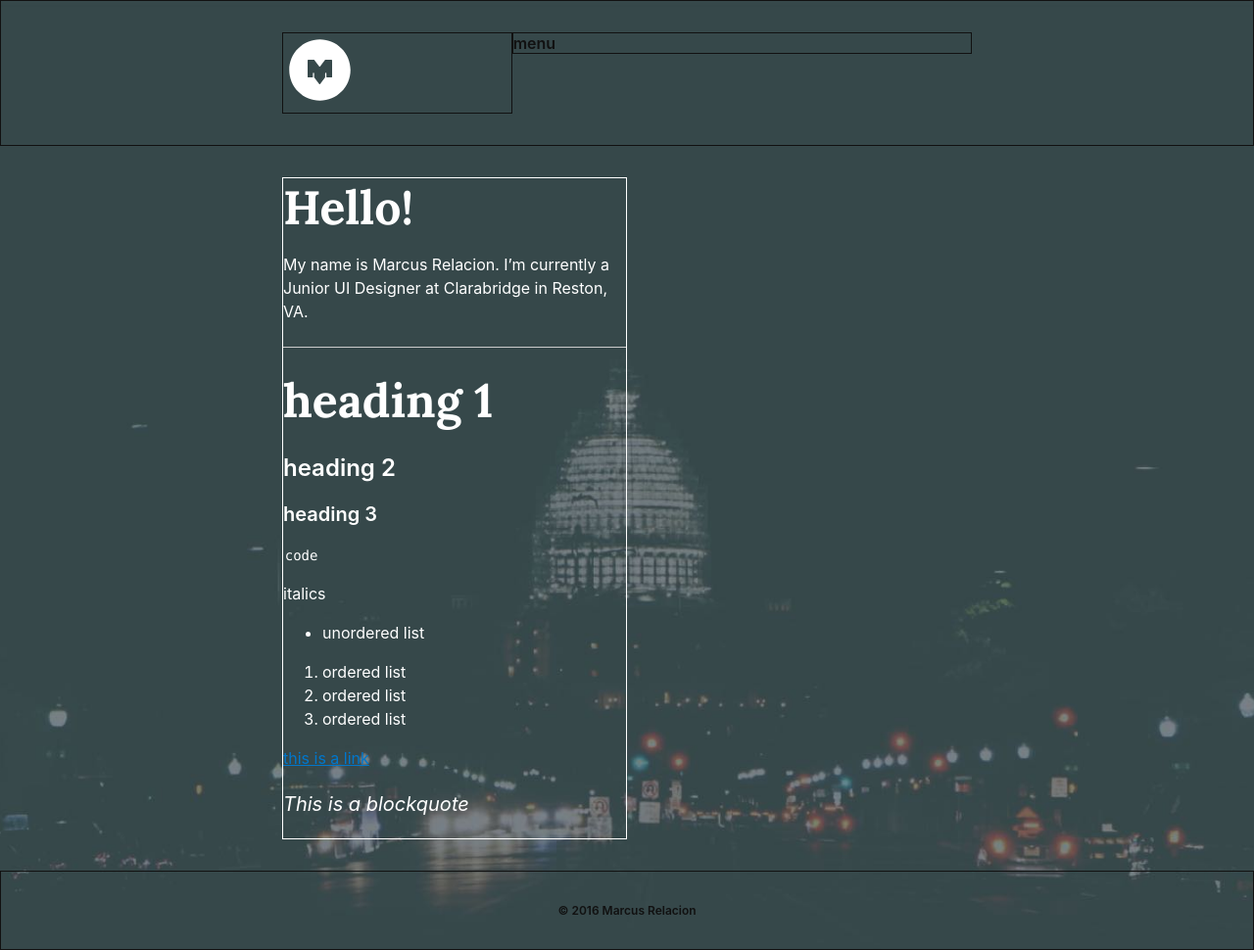
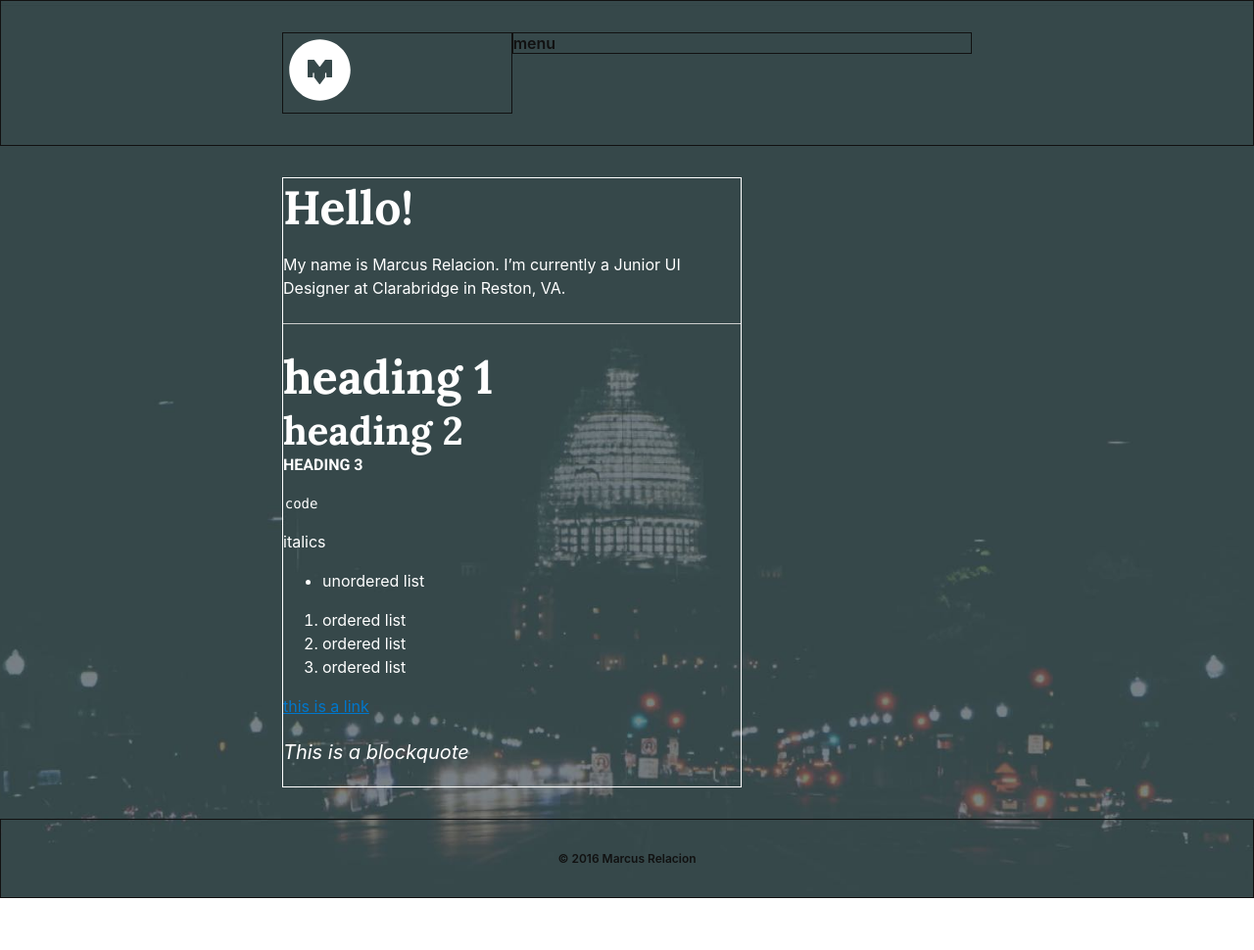
Before and after one commit to brandonpowell/marcusrelacion.github.io, a Jekyll site: the page built from index.markdown, in a window 1280 px wide. Shown: the whole page at 98% size. Built offline with Jekyll 4.4.1, drawn with Linux system fonts in a browser that asks for light colours; after the commit the page ends 917 px from its top, so only the background shows below that.

Commit message:
building type styles

```diff
--- a/_layouts/home.html
+++ b/_layouts/home.html
@@ -5,7 +5,7 @@
 <main>
   <section>
     <div class="container clearfix p3">
-      <div class="sm-col sm-col-12 md-col-6 border" style="color: #fff;">
+      <div class="sm-col sm-col-12 md-col-8 border" style="color: #fff;">
         {{ page.about-text | markdownify }}
       </div>
     </div>
--- a/_sass/_mr-posts.scss
+++ b/_sass/_mr-posts.scss
@@ -1,8 +1,23 @@
 @import "_mr-typography";
 
-h1 {
-  font-size: 3rem;
-  font-family: $heading;
-  font-weight: 700;
+h1, h2, h3, h4, h5, h6 {
   margin: 0;
 }
+
+h1 {
+  font-size: $text-xx-large;
+  font-family: $serif;
+  font-weight: 700;
+}
+
+h2 {
+  font-size: $text-large;
+  font-family: $serif;
+  font-weight: 700;
+}
+
+h3 {
+  font-size: $text-x-small;
+  text-transform: uppercase;
+  font-family: $sans;
+}
--- a/_sass/_mr-typography.scss
+++ b/_sass/_mr-typography.scss
@@ -1,8 +1,8 @@
 // Variables
 
 // font families
-$heading: 'Lora', serif;
-$copy: 'Roboto', sans-serif;
+$serif: 'Lora', serif;
+$sans: 'Roboto', sans-serif;
 
 // font sizes
 $text-xx-small: 0.5em;
@@ -21,8 +21,8 @@ $uppercase: uppercase;
 $lowercase: lowercase;
 
 /* Typography */
-.heading { font-family: $heading; }
-.copy { font-family: $copy; }
+.serif { font-family: $serif; }
+.sans { font-family: $sans; }
 
 .text-xx-small { font-size: $text-xx-small; }
 .text-x-small { font-size: $text-x-small; }
```
